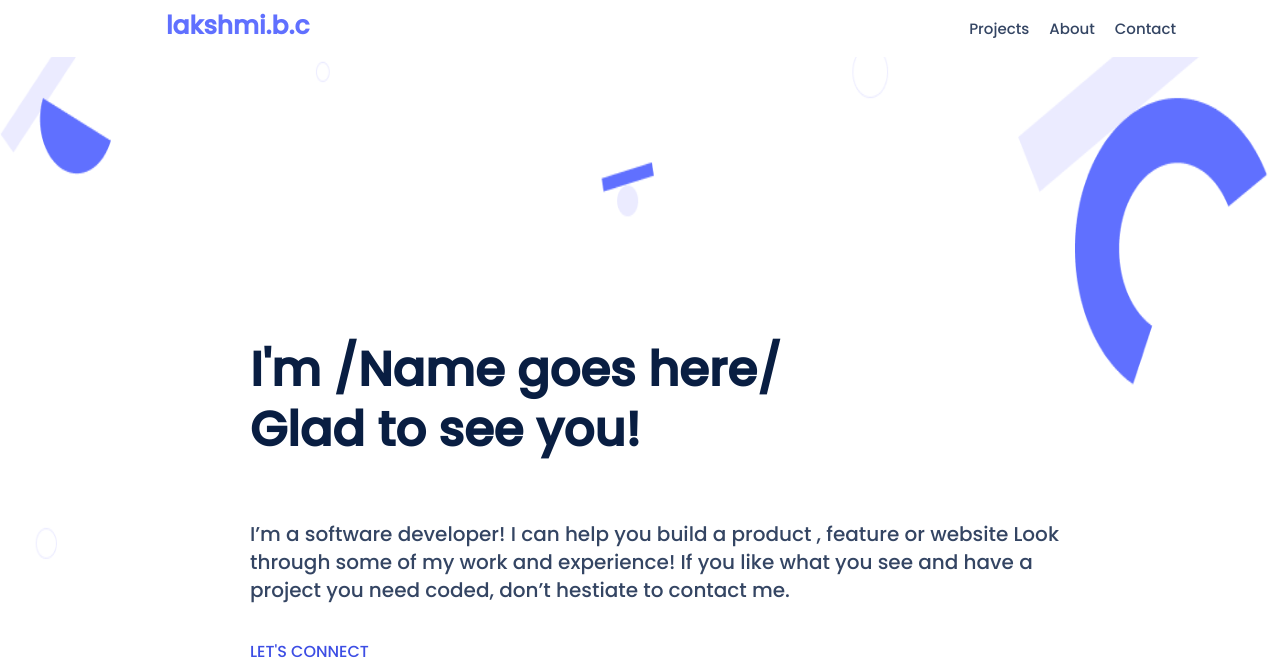
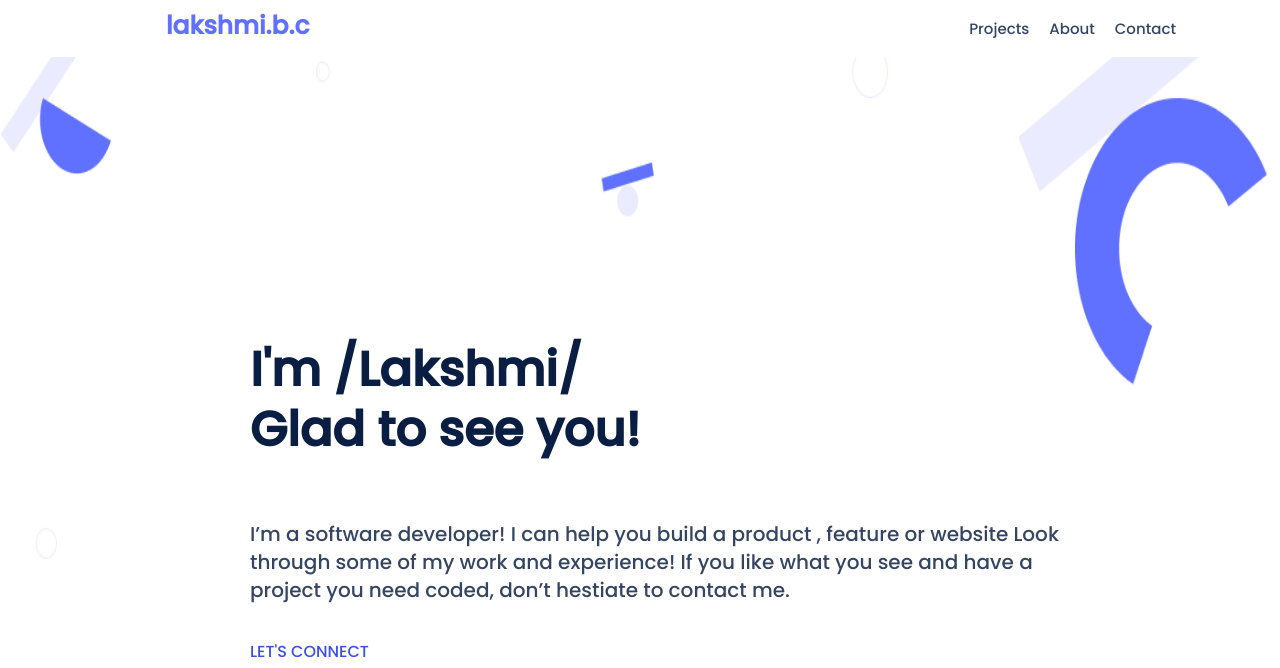
Before and after one commit to GDSCxGMIT/Giting-LinkedIn, a plain HTML site: page index.html in a window 1280 px wide. Shown: the top 668 px of the page. Drawn offline with Linux system fonts and the light colour scheme.

Commit message:
Update index.html

```diff
--- a/index.html
+++ b/index.html
@@ -43,7 +43,7 @@
   </header>
   <main class="main-parts">
     <section class="headline-section">
-      <h1>I'm /Name goes here/ <br> Glad to see you!</h1>
+      <h1>I'm /Lakshmi/ <br> Glad to see you!</h1>
       <p>I’m a software developer! I can help you build a product , feature or website Look through some of my
         work and experience! If you like what you see and have a project you need coded, don’t hestiate to
         contact me.</p>
```
